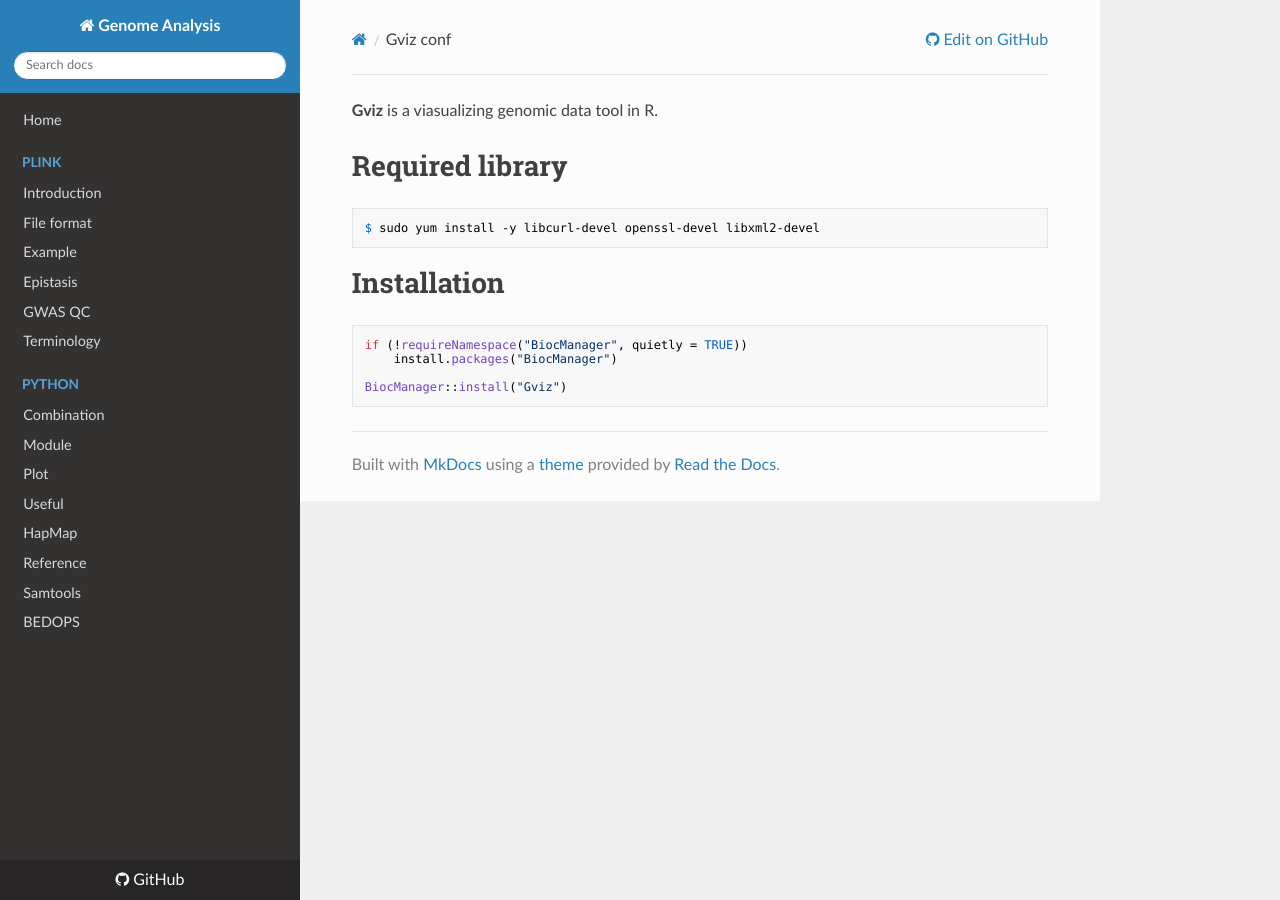
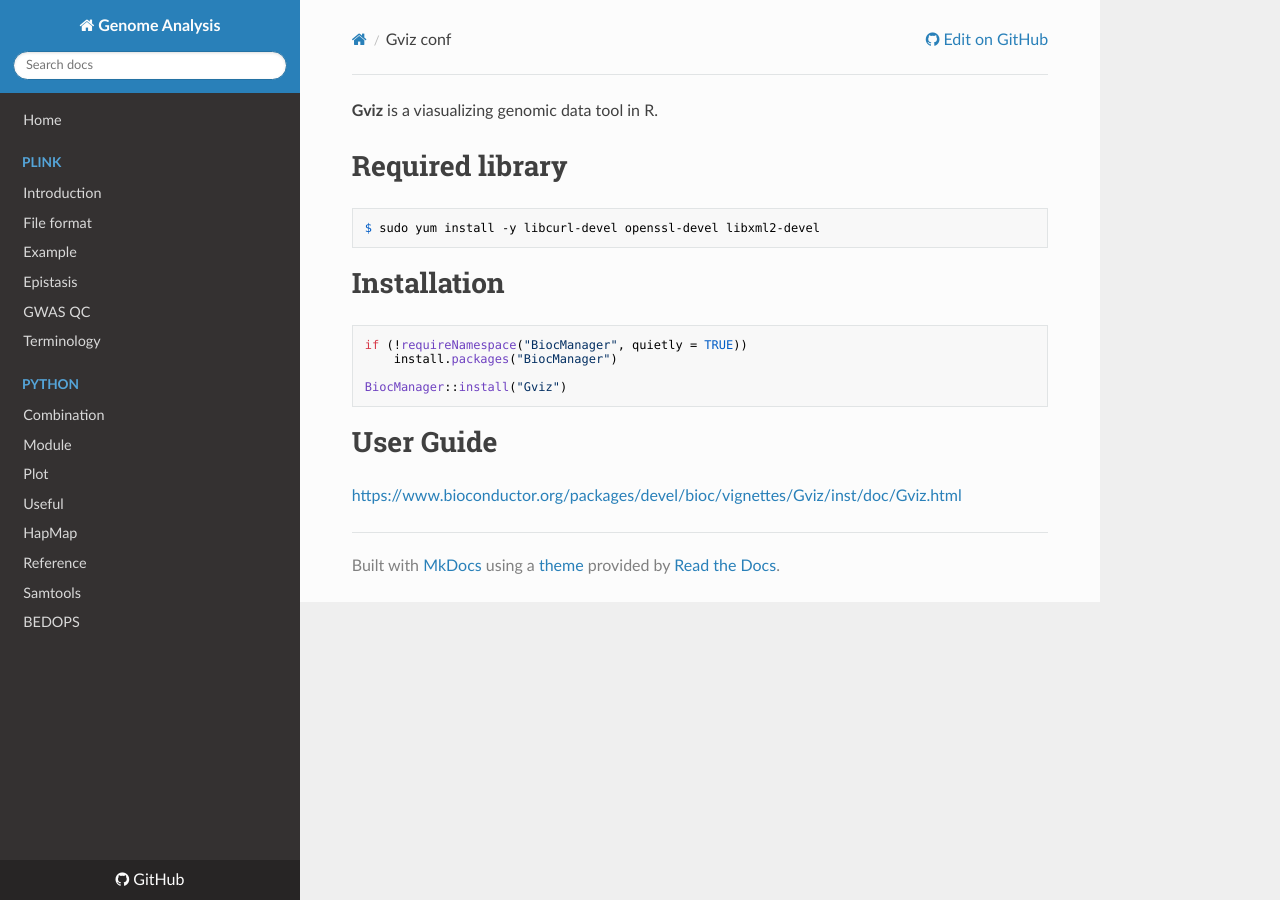
Before and after one commit to WonyoungCho/plink, an MkDocs documentation site: the page built from docs/Gviz_conf.md, in a window 1280 px wide. Built offline with MkDocs 1.6.1, drawn with Linux system fonts in a browser that asks for light colours; nearby versions of some CDN libraries; old or Windows-style settings are respelled for this version of MkDocs.

Commit message:
Update Gviz_conf.md

````diff
--- a/docs/Gviz_conf.md
+++ b/docs/Gviz_conf.md
@@ -12,3 +12,6 @@ if (!requireNamespace("BiocManager", quietly = TRUE))
 
 BiocManager::install("Gviz")
 ```
+
+# User Guide
+<https://www.bioconductor.org/packages/devel/bioc/vignettes/Gviz/inst/doc/Gviz.html>
````
